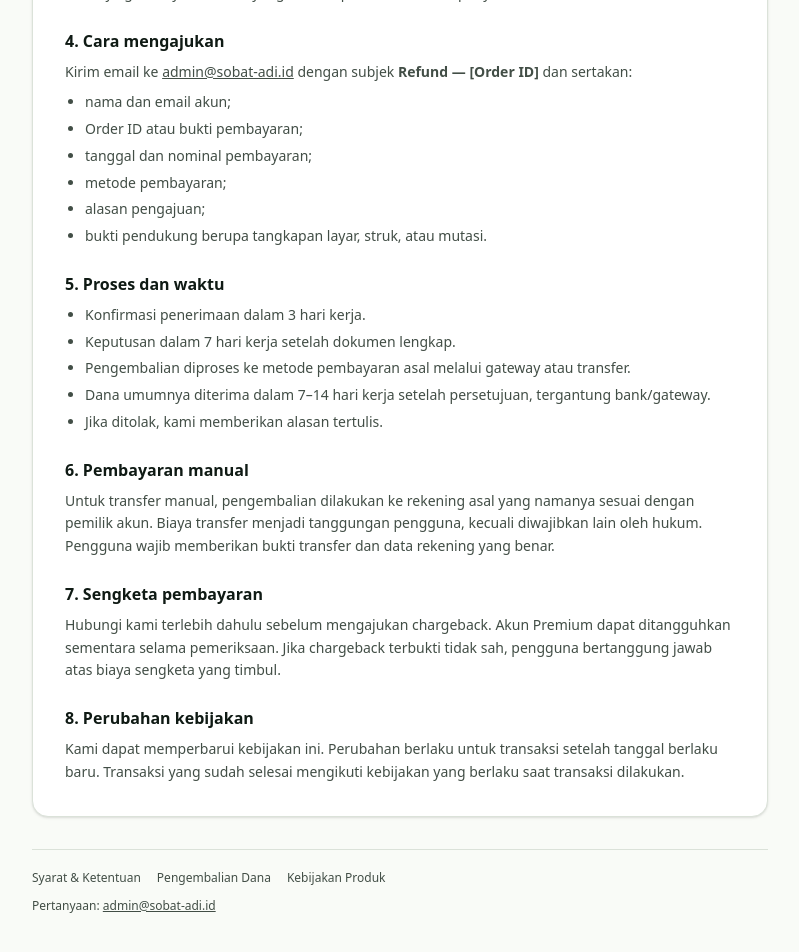
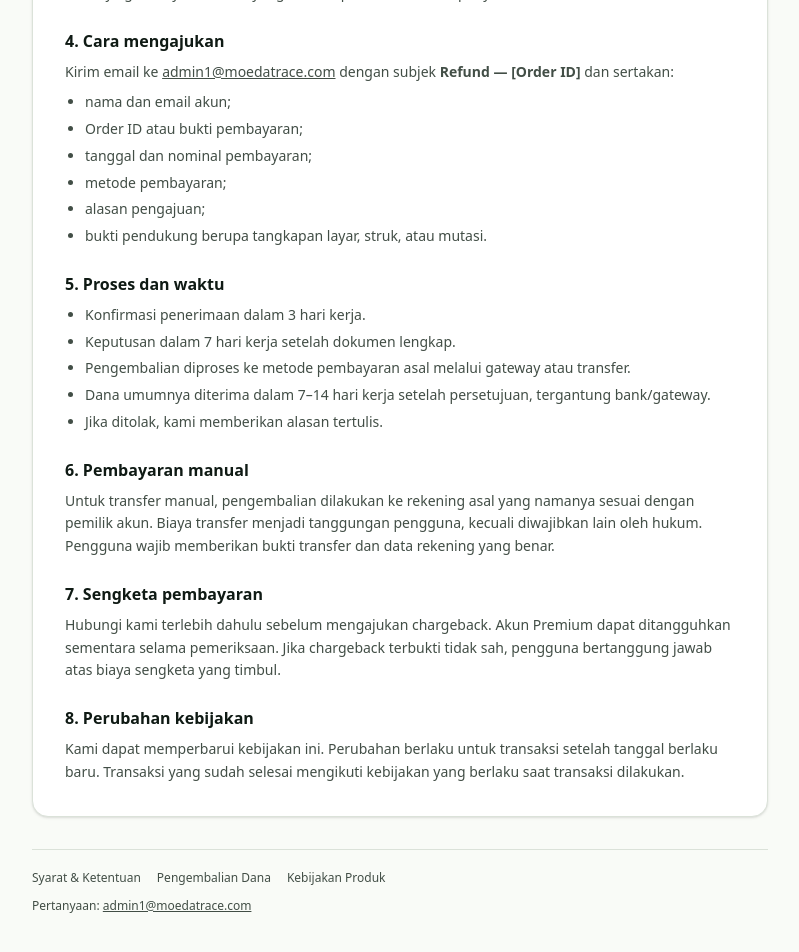
Before and after one commit to luthfiardiansyah01/Astoria-Learning-Capstone-Project, a Next.js app: page /legal/kebijakan-pengembalian-dana in a window 1280 px wide. Shown: the part 1006-1958 px from the top of the page, without its empty margins (240-1039 px from the left). Built offline with nearby package versions, Linux system fonts and the light colour scheme.

Commit message:
docs: gunakan kontak bisnis admin1@moedatrace.com

```diff
--- a/src/app/legal/kebijakan-pengembalian-dana/page.tsx
+++ b/src/app/legal/kebijakan-pengembalian-dana/page.tsx
@@ -1,5 +1,6 @@
 import type { Metadata } from "next";
 import { LegalList, LegalPage, LegalSection } from "@/components/legal/legal-page";
+import { CONTACT_EMAIL } from "@/lib/contact";
 
 export const metadata: Metadata = {
   title: "Kebijakan Pengembalian Dana — SOBAT ADI",
@@ -53,8 +54,8 @@ export default function RefundPage() {
       <LegalSection title="4. Cara mengajukan">
         <p>
           Kirim email ke{" "}
-          <a href="mailto:admin@sobat-adi.id" className="underline hover:text-foreground">
-            admin@sobat-adi.id
+          <a href={`mailto:${CONTACT_EMAIL}`} className="underline hover:text-foreground">
+            {CONTACT_EMAIL}
           </a>{" "}
           dengan subjek <strong>Refund — [Order ID]</strong> dan sertakan:
         </p>
--- a/src/app/legal/kebijakan-produk/page.tsx
+++ b/src/app/legal/kebijakan-produk/page.tsx
@@ -1,5 +1,6 @@
 import type { Metadata } from "next";
 import { LegalList, LegalPage, LegalSection } from "@/components/legal/legal-page";
+import { CONTACT_EMAIL } from "@/lib/contact";
 
 export const metadata: Metadata = {
   title: "Kebijakan Produk dan Langganan — SOBAT ADI",
@@ -110,7 +111,7 @@ export default function ProductPolicyPage() {
           <li>Satu akun untuk satu orang.</li>
           <li>Pengguna bertanggung jawab menjaga kata sandi.</li>
           <li>Akun dan kredensial tidak boleh dibagikan.</li>
-          <li>Laporkan akses tidak sah ke admin@sobat-adi.id.</li>
+          <li>Laporkan akses tidak sah ke {CONTACT_EMAIL}.</li>
         </LegalList>
       </LegalSection>
 
@@ -119,7 +120,7 @@ export default function ProductPolicyPage() {
           <li>Layanan disediakan dengan upaya terbaik, tanpa jaminan 100% uptime.</li>
           <li>Pemeliharaan dapat dilakukan untuk perbaikan mendesak.</li>
           <li>Fitur beta dapat berubah atau dihentikan.</li>
-          <li>Dukungan diberikan melalui admin@sobat-adi.id pada hari kerja.</li>
+          <li>Dukungan diberikan melalui {CONTACT_EMAIL} pada hari kerja.</li>
         </LegalList>
       </LegalSection>
 
--- a/src/app/legal/syarat-ketentuan/page.tsx
+++ b/src/app/legal/syarat-ketentuan/page.tsx
@@ -1,5 +1,6 @@
 import type { Metadata } from "next";
 import { LegalList, LegalPage, LegalSection } from "@/components/legal/legal-page";
+import { CONTACT_EMAIL } from "@/lib/contact";
 
 export const metadata: Metadata = {
   title: "Syarat & Ketentuan — SOBAT ADI",
@@ -108,8 +109,8 @@ export default function TermsPage() {
         </p>
         <p>
           Anda dapat meminta akses, koreksi, atau penghapusan data melalui{" "}
-          <a href="mailto:admin@sobat-adi.id" className="underline hover:text-foreground">
-            admin@sobat-adi.id
+          <a href={`mailto:${CONTACT_EMAIL}`} className="underline hover:text-foreground">
+            {CONTACT_EMAIL}
           </a>
           .
         </p>
@@ -155,7 +156,7 @@ export default function TermsPage() {
       <LegalSection title="14. Hukum yang berlaku dan sengketa">
         <p>
           Dokumen ini diatur oleh hukum Republik Indonesia. Sengketa diupayakan diselesaikan
-          secara musyawarah melalui admin@sobat-adi.id. Jika tidak selesai, para pihak dapat
+          secara musyawarah melalui {CONTACT_EMAIL}. Jika tidak selesai, para pihak dapat
           menempuh mekanisme penyelesaian sengketa menurut hukum Indonesia.
         </p>
       </LegalSection>
@@ -168,8 +169,8 @@ export default function TermsPage() {
         </p>
         <p>
           SOBAT ADI ·{" "}
-          <a href="mailto:admin@sobat-adi.id" className="underline hover:text-foreground">
-            admin@sobat-adi.id
+          <a href={`mailto:${CONTACT_EMAIL}`} className="underline hover:text-foreground">
+            {CONTACT_EMAIL}
           </a>
         </p>
       </LegalSection>
--- a/src/app/page.tsx
+++ b/src/app/page.tsx
@@ -27,6 +27,7 @@ import { useAstoria, type ViewKey } from "@/components/astoria/store";
 import { HomeView } from "@/components/astoria/home-view";
 import { AiQuotaBadge } from "@/components/astoria/ai-quota-badge";
 import { PlanBadge } from "@/components/astoria/plan-badge";
+import { CONTACT_EMAIL } from "@/lib/contact";
 
 // View selain Beranda dimuat sesuai kebutuhan agar bundle awal tetap kecil.
 const viewLoaders = {
@@ -319,6 +320,9 @@ export default function AstoriaPage() {
             <Link href="/legal/kebijakan-produk" className="hover:text-foreground hover:underline">
               Kebijakan Produk
             </Link>
+            <a href={`mailto:${CONTACT_EMAIL}`} className="hover:text-foreground hover:underline">
+              Kontak
+            </a>
           </nav>
         </div>
       </footer>
--- a/src/components/astoria/plan-badge.tsx
+++ b/src/components/astoria/plan-badge.tsx
@@ -14,6 +14,7 @@ import {
 } from "@/components/ui/dialog";
 import { toast } from "sonner";
 import { PLAN_LIMITS, type Plan } from "@/lib/plans";
+import { CONTACT_EMAIL } from "@/lib/contact";
 
 interface PlanData {
   plan: Plan;
@@ -349,7 +350,7 @@ export function PlanBadge({ className = "" }: { className?: string }) {
               </Button>
             ) : (
               <Button asChild>
-                <a href="mailto:admin@sobat-adi.id?subject=Upgrade%20Premium%20SOBAT%20ADI">
+                <a href={`mailto:${CONTACT_EMAIL}?subject=Upgrade%20Premium%20SOBAT%20ADI`}>
                   Ajukan Premium ke Admin
                 </a>
               </Button>
--- a/src/components/legal/legal-page.tsx
+++ b/src/components/legal/legal-page.tsx
@@ -1,6 +1,7 @@
 import Link from "next/link";
 import { ArrowLeft, GraduationCap } from "lucide-react";
 import type { ReactNode } from "react";
+import { CONTACT_EMAIL } from "@/lib/contact";
 
 const LEGAL_LINKS = [
   { href: "/legal/syarat-ketentuan", label: "Syarat & Ketentuan" },
@@ -86,8 +87,8 @@ export function LegalPage({
           </nav>
           <p className="mt-3">
             Pertanyaan:{" "}
-            <a href="mailto:admin@sobat-adi.id" className="underline hover:text-foreground">
-              admin@sobat-adi.id
+            <a href={`mailto:${CONTACT_EMAIL}`} className="underline hover:text-foreground">
+              {CONTACT_EMAIL}
             </a>
           </p>
         </footer>
--- /dev/null
+++ b/src/lib/contact.ts
@@ -0,0 +1,5 @@
+// Kontak bisnis publik. Ubah lewat NEXT_PUBLIC_CONTACT_EMAIL tanpa menyentuh kode.
+export const CONTACT_EMAIL =
+  process.env.NEXT_PUBLIC_CONTACT_EMAIL?.trim() || "admin1@moedatrace.com";
+
+export const CONTACT_MAILTO = `mailto:${CONTACT_EMAIL}`;
```
Also changed, not shown: 5 other files (tests, documents, lock files or other folders).
